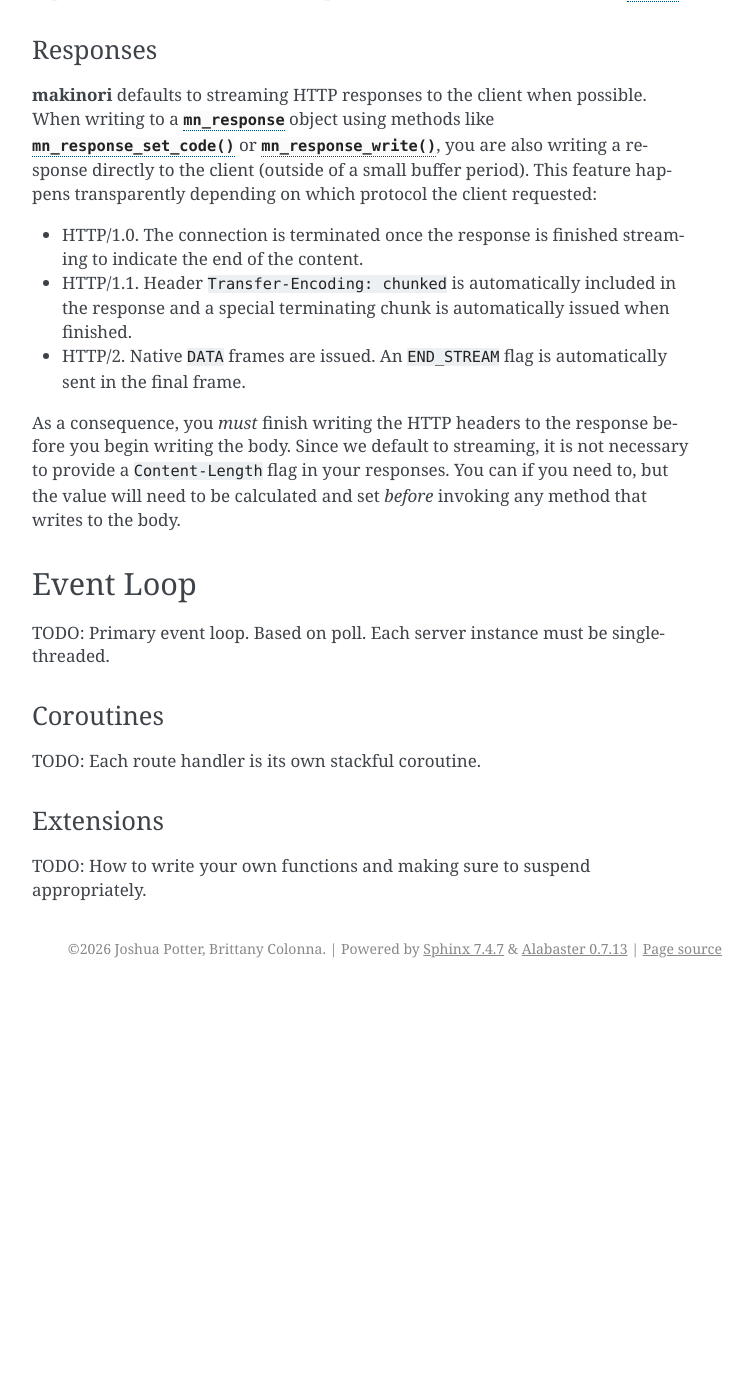
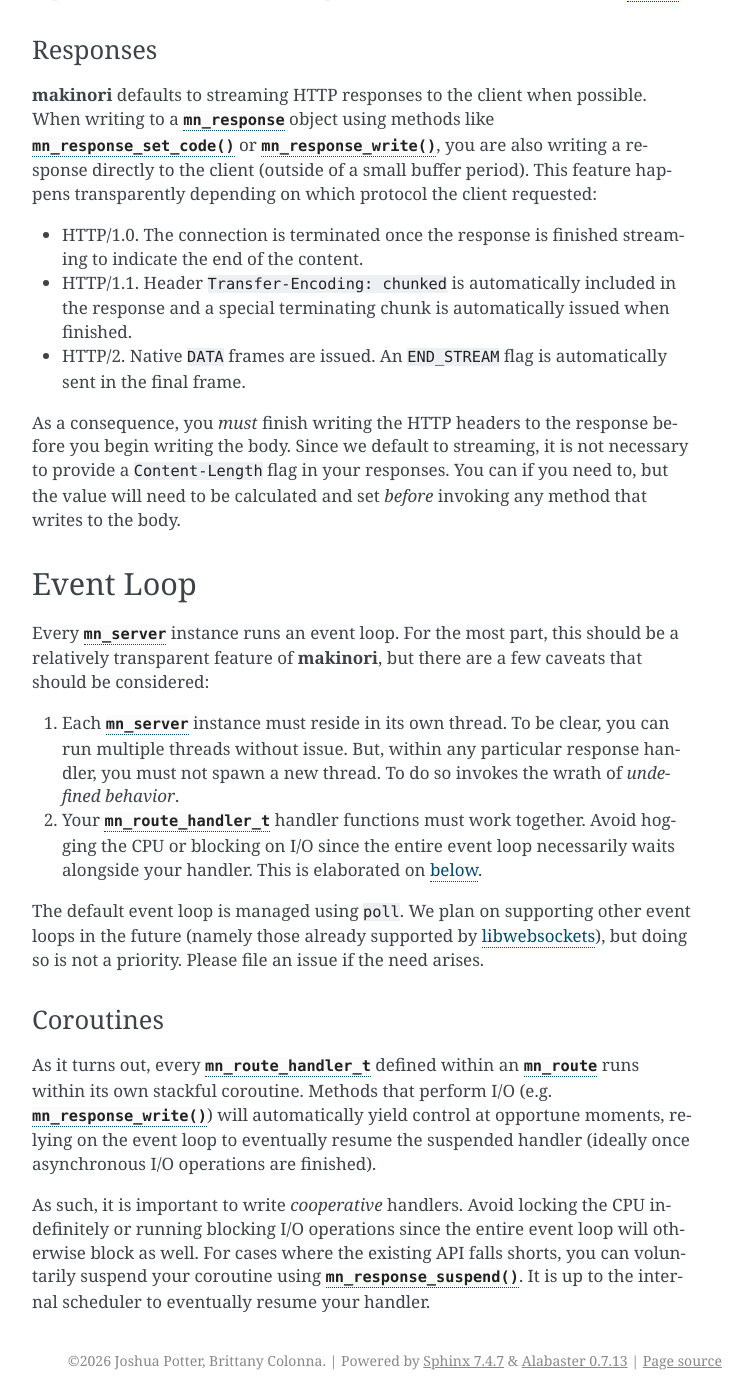
Before and after one commit to jrpotter/makinori, a Sphinx documentation site: the page built from docs/source/concepts.rst, in a window 1280 px wide and 1400 px high, scrolled down 3708 px. Shown: the whole window, without its empty margins (388-1141 px from the left). Built offline with Sphinx 7.4.7, drawn with Linux system fonts in a browser that asks for light colours; before the commit the page ends 4696 px from its top, so only the background shows below that.

Commit message:
Finished notes on the event loop.

```diff
--- a/docs/source/concepts.rst
+++ b/docs/source/concepts.rst
@@ -209,14 +209,38 @@
 Event Loop
 ----------
 
-TODO: Primary event loop. Based on poll. Each server instance must be single-threaded.
+Every :c:struct:`mn_server` instance runs an event loop. For the most part, this
+should be a relatively transparent feature of **makinori**, but there are a few
+caveats that should be considered:
+
+1. Each :c:struct:`mn_server` instance must reside in its own thread. To be
+   clear, you can run multiple threads without issue. But, within any particular
+   response handler, you must not spawn a new thread. To do so invokes the wrath
+   of *undefined behavior*.
+2. Your :c:type:`mn_route_handler_t` handler functions must work together.
+   Avoid hogging the CPU or blocking on I/O since the entire event loop
+   necessarily waits alongside your handler. This is elaborated on :ref:`below
+   <ref-concepts-coroutines>`.
+
+The default event loop is managed using ``poll``. We plan on supporting other
+event loops in the future (namely those already supported by `libwebsockets`_),
+but doing so is not a priority. Please file an issue if the need arises.
+
+.. _libwebsockets: https://libwebsockets.org/
+
+.. _ref-concepts-coroutines:
 
 Coroutines
 ^^^^^^^^^^
 
-TODO: Each route handler is its own stackful coroutine.
+As it turns out, every :c:type:`mn_route_handler_t` defined within an
+:c:struct:`mn_route` runs within its own stackful coroutine. Methods that
+perform I/O (e.g. :c:func:`mn_response_write`) will automatically yield control
+at opportune moments, relying on the event loop to eventually resume the
+suspended handler (ideally once asynchronous I/O operations are finished).
 
-Extensions
-^^^^^^^^^^
-
-TODO: How to write your own functions and making sure to suspend appropriately.
+As such, it is important to write *cooperative* handlers. Avoid locking the CPU
+indefinitely or running blocking I/O operations since the entire event loop will
+otherwise block as well. For cases where the existing API falls shorts, you can
+voluntarily suspend your coroutine using :c:func:`mn_response_suspend`. It is up
+to the internal scheduler to eventually resume your handler.
--- a/docs/source/reference/response_h.rst
+++ b/docs/source/reference/response_h.rst
@@ -19,6 +19,12 @@
    .. c:struct:: mn_response
 
       An opaque object representing the response to send back to the client.
+
+   .. c:function:: struct mn_status mn_response_suspend(struct mn_response *const res)
+
+      To be invoked within an :c:type:`mn_route_handler_t`. Suspends
+      the current handler, yielding control back to the :ref:`event loop
+      <ref-concepts-event-loop>`.
 
    .. c:function:: struct mn_status mn_response_set_code( \
                        struct mn_response *const res, \
```
Also changed, not shown: 2 other files.
